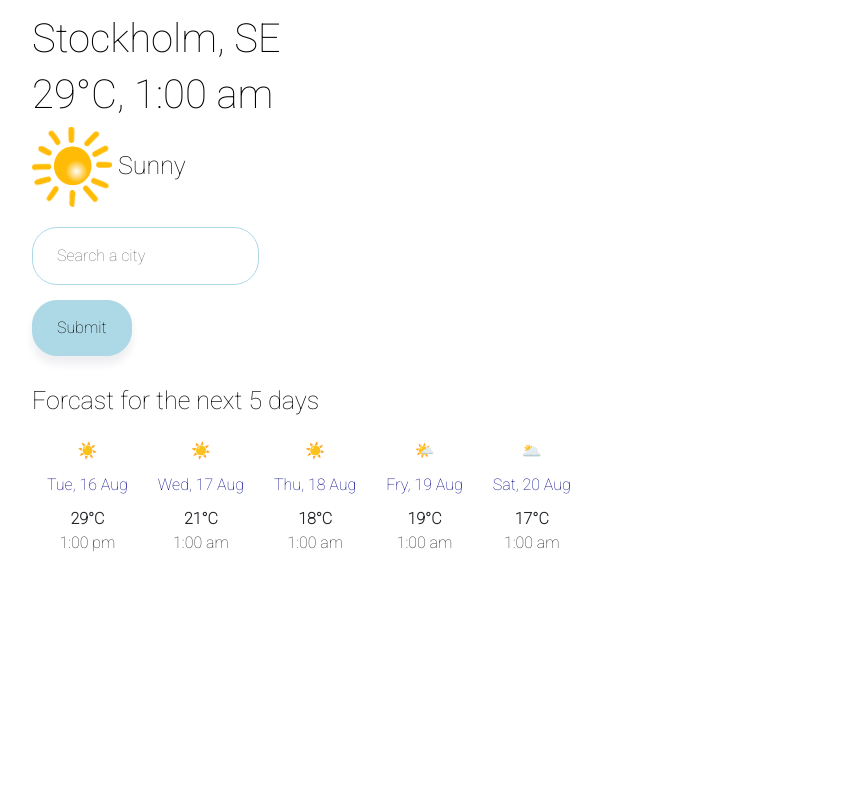
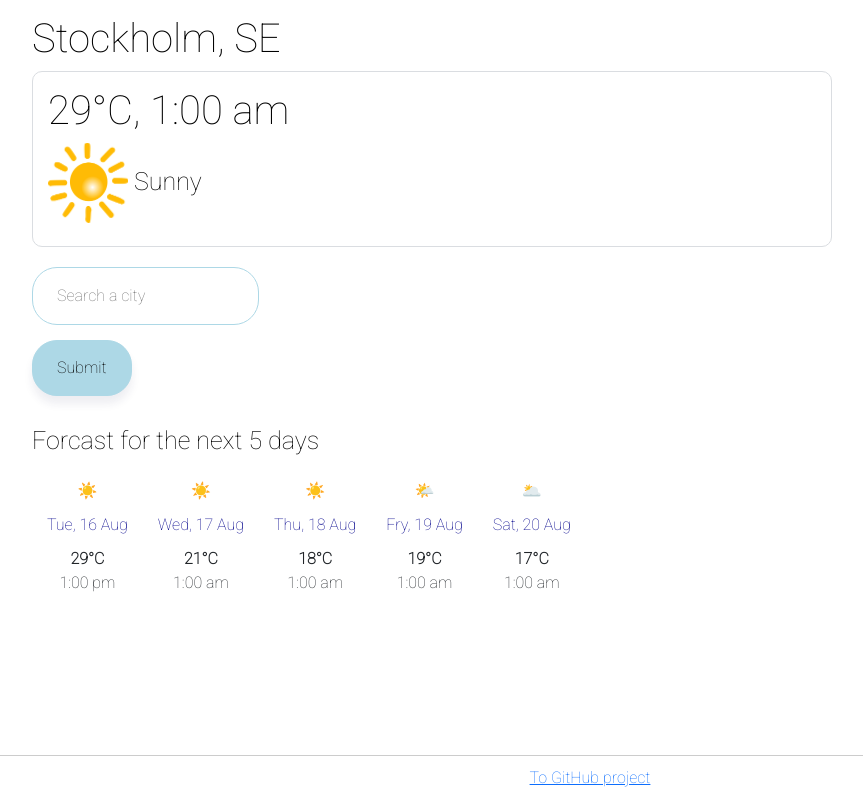
Before and after one commit to Demetria15/weather-app, a website built with Parcel: page index.html in a window 1280 px wide. Shown: the whole page, without its empty margins (50-913 px from the left). Built offline with nearby package versions, Linux system fonts and the light colour scheme.

Commit message:
adding github link

```diff
--- a/index.html
+++ b/index.html
@@ -67,6 +67,9 @@
           <div class="clear"></div>
         </ul>
       </div>
+      <div class="github-link">
+        <a href="https://github.com/Demetria15/weather-app">To GitHub project</a>
+      </div>
       <script src="src/index.js"></script>
   </body>
 </html>
--- a/src/styles.css
+++ b/src/styles.css
@@ -7,6 +7,12 @@ body {
   background-color: #fff;
   align-items: center;
   justify-content: center;
+}
+.weather-container {
+  border: 1px solid #dadde1;
+  padding: 15px;
+  border-radius: 10px;
+  max-width: 800px;
 }
 h1 {
   color: #000000;
@@ -36,6 +42,11 @@ button {
   transition: all 200ms ease;
   box-shadow: rgb(37 39 89 / 8%) 0px 8px 8px 0;
 }
+button:hover {
+  background-color: #00688b; /* Change the background color on hover */
+  color: #fff; /* Change the text color on hover */
+}
+
 .week-list {
   list-style-type: none;
   padding: 0px;
@@ -117,3 +128,14 @@ input {
   border-radius: 25px;
   border: 1px solid #add8e6;
 }
+.github-link {
+  position: fixed; /* Fixed position to keep it at the bottom of the viewport */
+  bottom: 0; /* Position it at the bottom */
+  left: 0; /* Align it to the left (adjust as needed) */
+  width: 100%; /* Full width */
+  background-color: #fff; /* Background color (adjust as needed) */
+  text-align: center; /* Center the text horizontally */
+  padding: 10px 0; /* Add some padding for better appearance */
+  border-top: 1px solid #ccc; /* Add a border if desired */
+  z-index: 999; /* Ensure it's above other content */
+}
```
Also changed, not shown: 1 other file.
